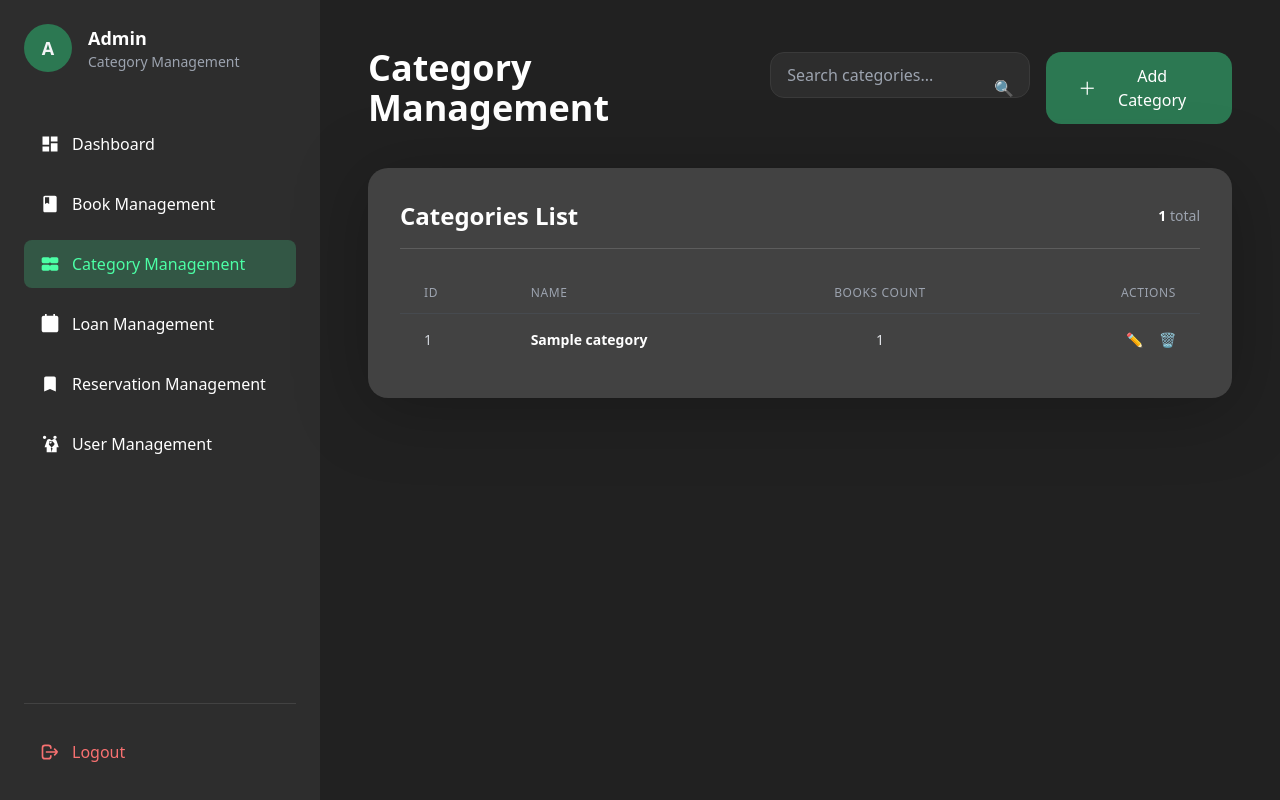
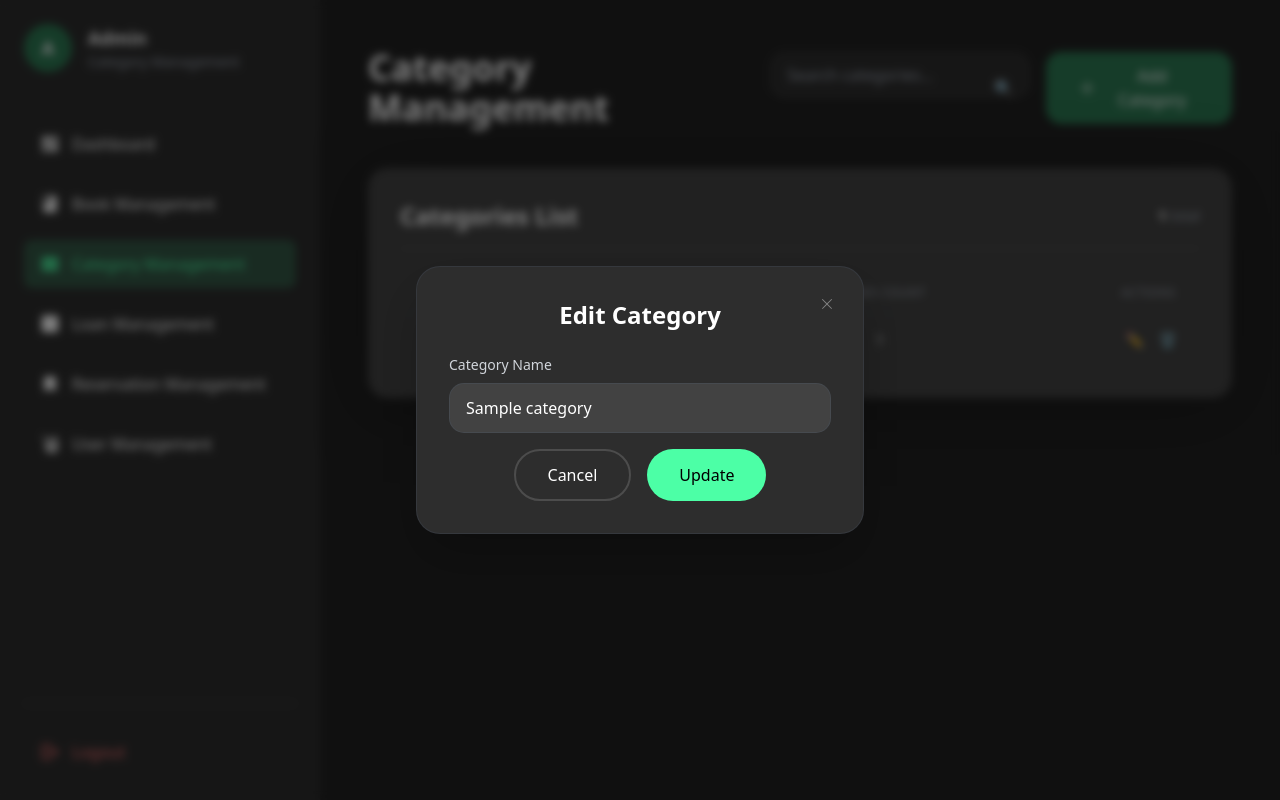
Before and after one commit to OlDeuS1/Borrow-Dee, a Django app: page /library/dashboard/categories/?edit_id=1 in a window 1280 px wide. Run offline with Django 5.2, Linux system fonts and the light colour scheme; tables that the repository leaves empty hold one stand-in row (values such as "Sample post"); some libraries are stand-ins or nearby versions.

Commit message:
edit category

```diff
--- a/Borrow_Dee/library/forms.py
+++ b/Borrow_Dee/library/forms.py
@@ -96,7 +96,11 @@ class CategoryForm(ModelForm):
         model = Category
         fields = ['name']
         widgets = {
-            'name': TextInput(),
+            'name': TextInput(attrs={
+                'class': 'w-full bg-[#424242] border border-gray-600/40 rounded-[15px] px-4 py-3 text-white placeholder-gray-400 focus:outline-none focus:border-[#2C7852] focus:ring-2 focus:ring-[#2C7852]/20 transition-all',
+                'placeholder': 'Enter category name',
+                'required': True
+            }),
         }
 
 class LoginForm(AuthenticationForm):
--- a/Borrow_Dee/library/templates/category_management.html
+++ b/Borrow_Dee/library/templates/category_management.html
@@ -13,7 +13,7 @@
 			<input name="search" id="search" value="{{ request.GET.search }}" type="text" placeholder="Search categories..." class="search-input pr-12" />
 			<button type="submit" class="absolute right-4 top-1/2 -translate-y-1/2 text-gray-400">🔍</button>
 		</form>
-		<button class="view-more-btn px-8 py-3 text-white font-medium flex items-center justify-center gap-2">
+		<button onclick="openAddModal()" class="view-more-btn px-8 py-3 text-white font-medium flex items-center justify-center gap-2">
 			<span class="text-lg leading-none">＋</span> Add Category
 		</button>
 	</div>
@@ -46,9 +46,8 @@
 					<td class="px-6 py-4 align-middle text-gray-300">{{ category.id }}</td>
 					<td class="px-6 py-4 font-semibold align-middle text-white">{{ category.name }}</td>
 					<td class="px-6 py-4 align-middle text-center">{{ category.book_set.count }}</td>
-					</td>
 					<td class="px-6 py-4 align-middle text-right whitespace-nowrap">
-						<button class="action-btn text-yellow-400 hover:text-yellow-300 mr-3" title="Edit">✏️</button>
+						<a href="{% url 'category_management' %}?edit_id={{ category.id }}" class="action-btn text-yellow-400 hover:text-yellow-300 mr-3" title="Edit">✏️</a>
 						<button class="action-btn text-red-500 hover:text-red-400" title="Delete">🗑️</button>
 					</td>
 				</tr>
@@ -58,4 +57,120 @@
 		{% endif %}
 	</div>
 </div>
+
+<div id="addModal" class="fixed inset-0 z-50 hidden items-center justify-center bg-black/50 backdrop-blur-sm">
+	<div class="bg-[#2D2D2D] rounded-3xl p-8 max-w-md w-full mx-4 relative shadow-2xl border border-gray-600/30">
+		<!-- Close Button -->
+		<button onclick="closeAddModal()" class="absolute top-5 right-5 text-white/40 hover:text-white/60 transition-colors w-8 h-8 flex items-center justify-center rounded-full hover:bg-white/10">
+			<svg width="16" height="16" viewBox="0 0 16 16" fill="none">
+				<path d="M12.8536 4.85355C13.0488 4.65829 13.0488 4.34171 12.8536 4.14645C12.6583 3.95118 12.3417 3.95118 12.1464 4.14645L8 8.29289L3.85355 4.14645C3.65829 3.95118 3.34171 3.95118 3.14645 4.14645C2.95118 4.34171 2.95118 4.65829 3.14645 4.85355L7.29289 9L3.14645 13.1464C2.95118 13.3417 2.95118 13.6583 3.14645 13.8536C3.34171 14.0488 3.65829 14.0488 3.85355 13.8536L8 9.70711L12.1464 13.8536C12.3417 14.0488 12.6583 14.0488 12.8536 13.8536C13.0488 13.6583 13.0488 13.3417 12.8536 13.1464L8.70711 9L12.8536 4.85355Z" fill="currentColor" />
+			</svg>
+		</button>
+
+		<div class="text-center">
+			<h2 class="text-2xl font-bold text-white mb-6">Add New Category</h2>
+
+			<form id="addCategoryForm" method="POST" action="{% url 'category_management' %}" class="space-y-4">
+				{% csrf_token %}
+				<div class="text-left">
+					<label for="{{ form.name.id_for_label }}" class="block text-sm font-medium text-gray-300 mb-2">Category Name</label>
+					{{ form.name }}
+					<div class="text-yellow-300 text-[1.4rem]">{{ form.name.errors }}</div>
+				</div>
+
+				<div class="flex gap-4 justify-center mt-8">
+					<button type="button" onclick="closeAddModal()" class="px-8 py-3 rounded-full border-2 border-white/15 text-white hover:bg-white/10 transition-colors font-medium min-w-[84px]">
+						Cancel
+					</button>
+					<button type="submit" class="px-8 py-3 rounded-full bg-[#4CFFA6] hover:bg-[#3DE68B] text-black transition-colors font-medium min-w-[84px]">
+						Add
+					</button>
+				</div>
+			</form>
+		</div>
+	</div>
+</div>
+
+<div id="editModal" class="fixed inset-0 z-50 {% if edit_id %}flex{% else %}hidden{% endif %} items-center justify-center bg-black/50 backdrop-blur-sm">
+	<div class="bg-[#2D2D2D] rounded-3xl p-8 max-w-md w-full mx-4 relative shadow-2xl border border-gray-600/30">
+		<button onclick="closeEditModal()" class="absolute top-5 right-5 text-white/40 hover:text-white/60 transition-colors w-8 h-8 flex items-center justify-center rounded-full hover:bg-white/10">
+			<svg width="16" height="16" viewBox="0 0 16 16" fill="none">
+				<path d="M12.8536 4.85355C13.0488 4.65829 13.0488 4.34171 12.8536 4.14645C12.6583 3.95118 12.3417 3.95118 12.1464 4.14645L8 8.29289L3.85355 4.14645C3.65829 3.95118 3.34171 3.95118 3.14645 4.14645C2.95118 4.34171 2.95118 4.65829 3.14645 4.85355L7.29289 9L3.14645 13.1464C2.95118 13.3417 2.95118 13.6583 3.14645 13.8536C3.34171 14.0488 3.65829 14.0488 3.85355 13.8536L8 9.70711L12.1464 13.8536C12.3417 14.0488 12.6583 14.0488 12.8536 13.8536C13.0488 13.6583 13.0488 13.3417 12.8536 13.1464L8.70711 9L12.8536 4.85355Z" fill="currentColor" />
+			</svg>
+		</button>
+
+		<div class="text-center">
+			<h2 class="text-2xl font-bold text-white mb-6">Edit Category</h2>
+
+			<form id="editCategoryForm" method="POST" action="{% url 'category_management' %}" class="space-y-4">
+				{% csrf_token %}
+				<input type="hidden" name="edit_category" value="{% if edit_id %}{{ edit_id }}{% endif %}">
+				<div class="text-left">
+					<label for="{{ edit_form.name.id_for_label }}" class="block text-sm font-medium text-gray-300 mb-2">Category Name</label>
+					{{ edit_form.name }}
+					<div class="text-yellow-300 text-[1.4rem]">{{ edit_form.name.errors }}</div>
+				</div>
+
+				<div class="flex gap-4 justify-center mt-8">
+					<button type="button" onclick="closeEditModal()" class="px-8 py-3 rounded-full border-2 border-white/15 text-white hover:bg-white/10 transition-colors font-medium min-w-[84px]">
+						Cancel
+					</button>
+					<button type="submit" class="px-8 py-3 rounded-full bg-[#4CFFA6] hover:bg-[#3DE68B] text-black transition-colors font-medium min-w-[84px]">
+						Update
+					</button>
+				</div>
+			</form>
+		</div>
+	</div>
+</div>
 {% endblock %}
+
+{% block extra_scripts %}
+<script>
+function openAddModal() {
+	document.getElementById('addModal').classList.remove('hidden');
+	document.getElementById('addModal').classList.add('flex');
+	document.getElementById('categoryName').focus();
+}
+
+function closeAddModal() {
+	document.getElementById('addModal').classList.add('hidden');
+	document.getElementById('addModal').classList.remove('flex');
+	document.getElementById('addCategoryForm').reset();
+}
+
+// Close modal when clicking outside
+document.getElementById('addModal').addEventListener('click', function(e) {
+	if (e.target === this) {
+		closeAddModal();
+	}
+});
+
+// Edit Modal Functions
+function closeEditModal() {
+	// Redirect to category management without edit_id parameter
+	window.location.href = "{% url 'category_management' %}";
+}
+
+// Close edit modal when clicking outside
+var editModal = document.getElementById('editModal');
+if (editModal && !editModal.classList.contains('hidden')) {
+	editModal.addEventListener('click', function(e) {
+		if (e.target === this) {
+			closeEditModal();
+		}
+	});
+}
+
+// Close modal with Escape key
+document.addEventListener('keydown', function(e) {
+	if (e.key === 'Escape') {
+		closeAddModal();
+		var editModal = document.getElementById('editModal');
+		if (editModal && !editModal.classList.contains('hidden')) {
+			closeEditModal();
+		}
+	}
+});
+</script>
+{% endblock %}
--- a/Borrow_Dee/library/views.py
+++ b/Borrow_Dee/library/views.py
@@ -357,18 +357,46 @@ class BookDelete(View):
 class CategoryManagementView(View):
 
     def get(self, request):
+        form = CategoryForm()
+        edit_form = CategoryForm()
         search_query = request.GET.get('search', '')
         categories = Category.objects.all()
         if search_query:
             categories = categories.filter(name__icontains=search_query)
         category_total = categories.count()
 
+        edit_id = request.GET.get('edit_id')
+        if edit_id:
+            edit_category = Category.objects.get(id=edit_id)
+            edit_form = CategoryForm(instance=edit_category)
+
         context = {
             "categories": categories.order_by('id'),
             "category_total": category_total,
             "search_query": search_query,
+            "form": form,
+            "edit_form": edit_form,
+            "edit_id": edit_id,
         }
         return render(request, "category_management.html", context)
+
+    def post(self, request):
+        if 'edit_category' in request.POST:
+            category_id = request.POST.get('edit_category')
+            category = Category.objects.get(id=category_id)
+            form = CategoryForm(request.POST, instance=category)
+            if form.is_valid():
+                category = form.save()
+                print(f"Category '{category.name}' updated successfully")
+                return redirect("category_management")
+        else:
+            form = CategoryForm(request.POST)
+            if form.is_valid():
+                category = form.save()
+                print(f"Category '{category.name}' created successfully")
+                return redirect("category_management")
+
+        return redirect("category_management")
 
 class LoanManagementView(View):
 
```
